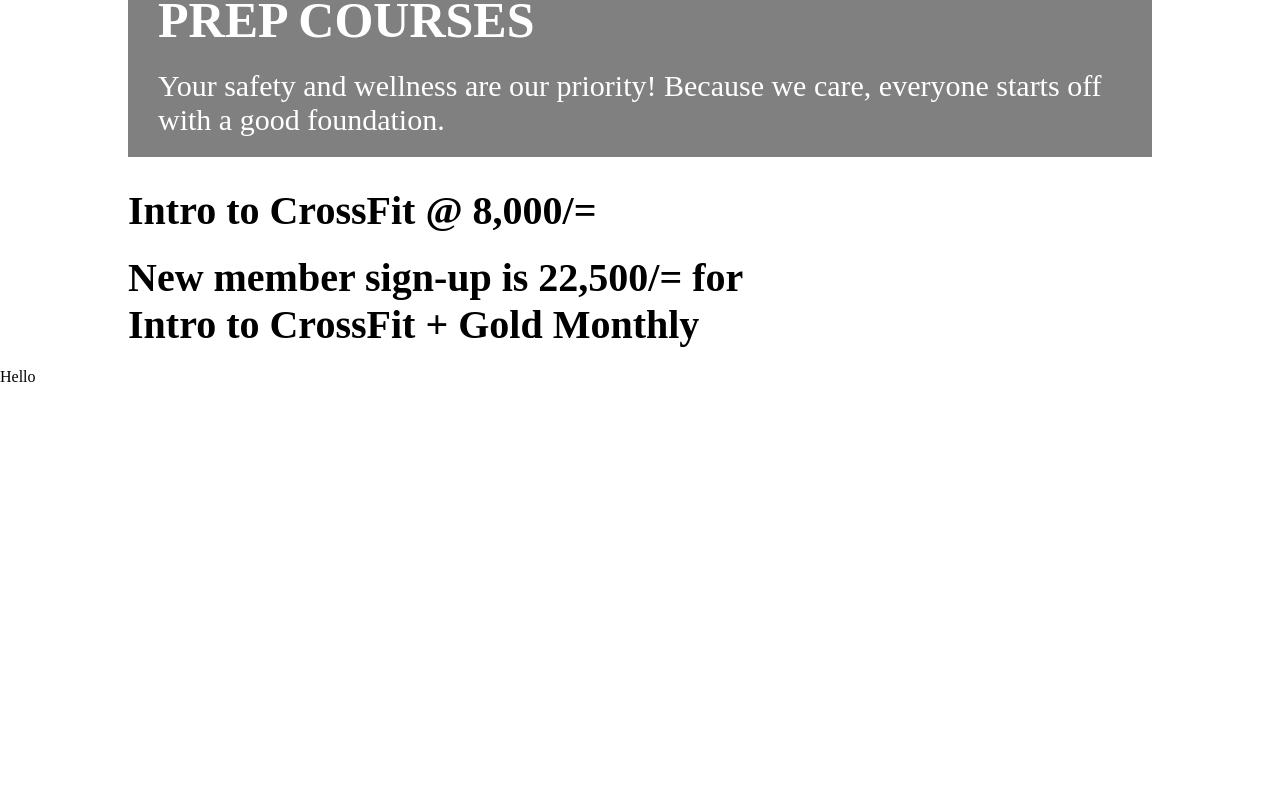
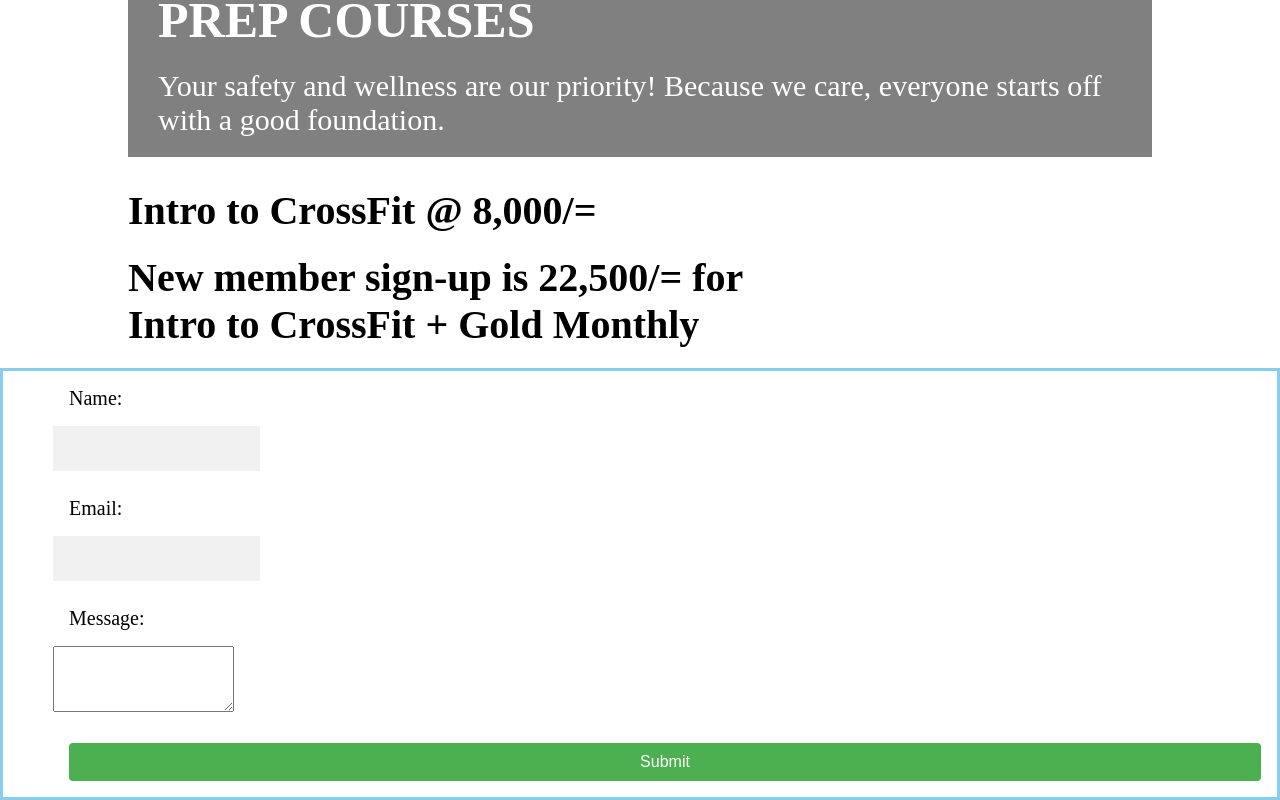
Before and after one commit to Eddahkarambu/Fitness-web-app, a React (Create React App) app: page /Consult in a window 1280 px wide. Shown: the part 1083-1883 px from the top of the page. Before the commit the page ends 1469 px from the top, so only its background shows below. Built offline with nearby package versions, Linux system fonts and the light colour scheme.

Commit message:
create an html form

```diff
--- a/src/Components/Consult.js
+++ b/src/Components/Consult.js
@@ -4,6 +4,12 @@ import "./Consult.css";
 import classes from "../Images/classes.jpg";
 
 function Consult() {
+  const handleSubmit = (event) => {
+    event.preventDefault();
+    const formData = new FormData(event.target);
+    const data = Object.fromEntries(formData.entries());
+    console.log(data); // Do something with the form data, like send it to an API
+  };
   return (
     <div className="consultation">
       <Navbar />
@@ -58,7 +64,21 @@ function Consult() {
         </div>
       </div>
 
-      <div>Hello</div>
+      <form onSubmit={handleSubmit}>
+        <div className="form-group">
+          <label htmlFor="name">Name:</label>
+          <input type="text" id="name" name="name" />
+        </div>
+        <div className="form-group">
+          <label htmlFor="email">Email:</label>
+          <input type="email" id="email" name="email" />
+        </div>
+        <div className="form-group">
+          <label htmlFor="message">Message:</label>
+          <textarea id="message" name="message" rows="4" />
+        </div>
+        <button type="submit">Submit</button>
+      </form>
     </div>
   );
 }
```
